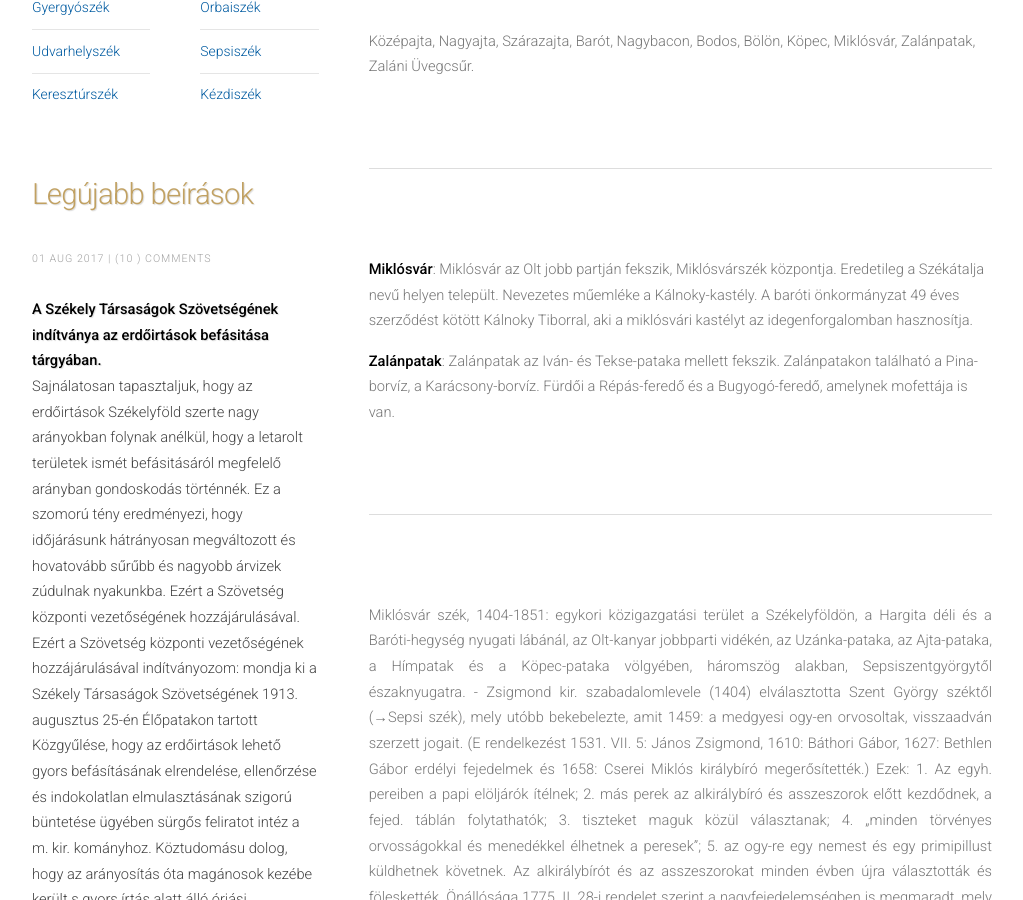
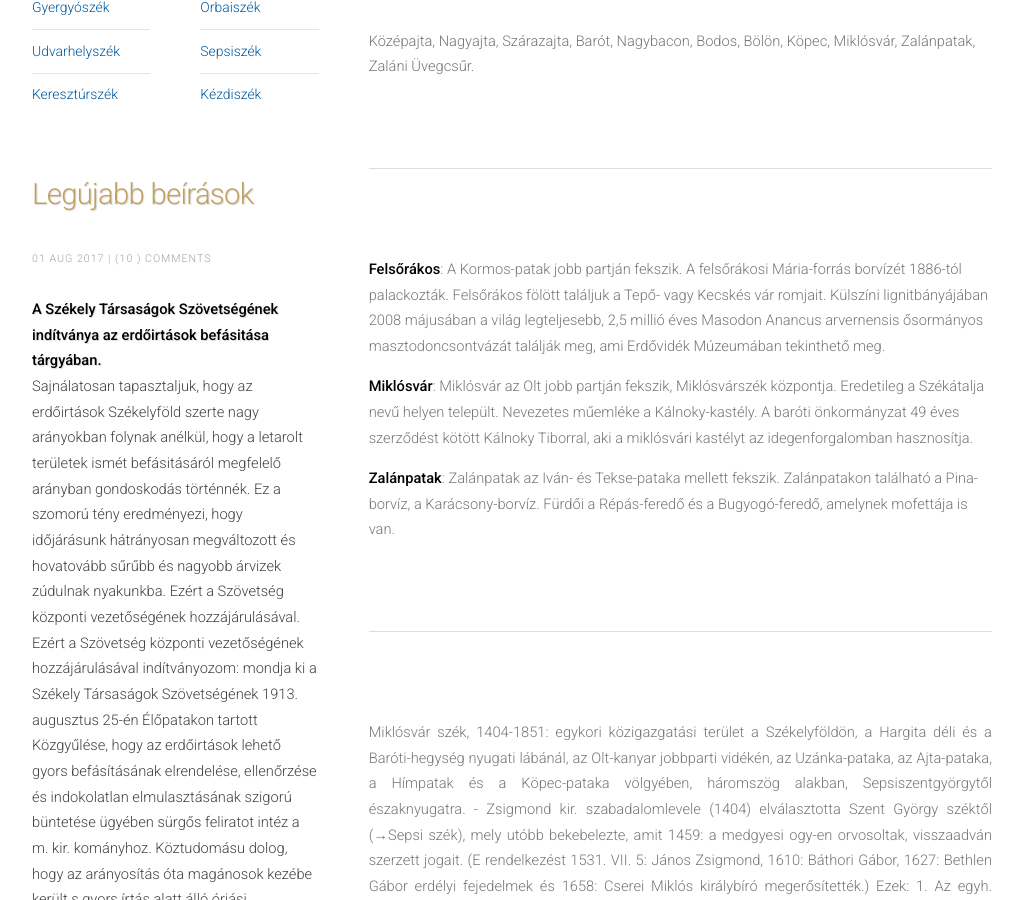
Before and after one commit to siculia/siculia.github.io, a Jekyll site: the page built from siculia-miklosvarszek.html, in a window 1280 px wide and 900 px high, scrolled down 900 px. Shown: the whole window, without its empty margins (128-1151 px from the left). Built offline with Jekyll 4.4.1, drawn with Linux system fonts in a browser that asks for light colours; nearby versions of some CDN libraries; library files that are not in the unit come from our copies.

Commit message:
Felsőrákos

```diff
--- a/siculia-miklosvarszek.html
+++ b/siculia-miklosvarszek.html
@@ -23,6 +23,7 @@ layout: default
 						<p style="text-align: left;">Középajta, Nagyajta, Szárazajta, Barót, Nagybacon, Bodos, Bölön, Köpec, Miklósvár, Zalánpatak, Zaláni Üvegcsűr.</p>
 
 						<hr></hr>
+						<p style="text-align: left;"><b>Felsőrákos</b>: A Kormos-patak jobb partján fekszik. A felsőrákosi Mária-forrás borvízét 1886-tól palackozták. Felsőrákos fölött találjuk a Tepő- vagy Kecskés vár romjait. Külszíni lignitbányájában 2008 májusában a világ legteljesebb, 2,5 millió éves Masodon Anancus arvernensis ősormányos masztodoncsontvázát találják meg, ami Erdővidék Múzeumában tekinthető meg.</p>
 						<p style="text-align: left;"><b>Miklósvár</b>: Miklósvár az Olt jobb partján fekszik, Miklósvárszék központja. Eredetileg a Székátalja nevű helyen települt. Nevezetes műemléke a Kálnoky-kastély. A baróti önkormányzat 49 éves szerződést kötött Kálnoky Tiborral, aki a miklósvári kastélyt az idegenforgalomban hasznosítja.</p>
 						<p style="text-align: left;"><b>Zalánpatak</b>: Zalánpatak az Iván- és Tekse-pataka mellett fekszik. Zalánpatakon található a Pina-borvíz, a Karácsony-borvíz. Fürdői a Répás-feredő és a Bugyogó-feredő, amelynek mofettája is van.</p>
 						<hr></hr>
```
